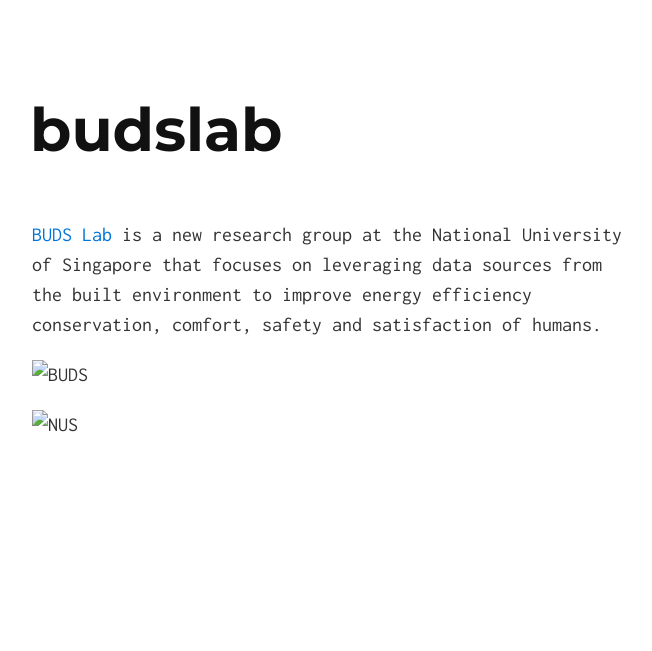
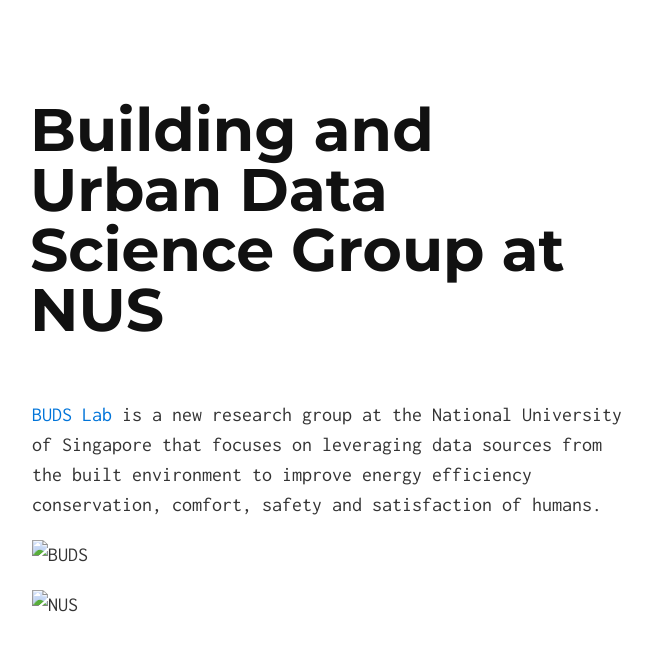
Before and after one commit to buds-lab/buds-lab.github.io, a Jekyll site: the page built from index.md, in a window 1280 px wide. Shown: the top 651 px of the page, without its empty margins (308-960 px from the left). Built offline with Jekyll 4.4.1, drawn with Linux system fonts in a browser that asks for light colours.

Commit message:
Update header

```diff
--- a/_config.yml
+++ b/_config.yml
@@ -1,6 +1,6 @@
 # Site settings
 title: BUDS Lab
-tag_text: budslab
+tag_text: Building and Urban Data Science Group at NUS
 description: BUDS Lab is a new research group at the National University of Singapore that focuses on leveraging data sources from the built environment to improve energy efficiency conservation, comfort, safety and satisfaction of humans.
 
 # Build settings
--- a/_layouts/default.html
+++ b/_layouts/default.html
@@ -5,7 +5,7 @@
   <meta http-equiv="X-UA-Compatible" content="IE=edge">
   <meta name="description" content="{{ site.description }}">
   <meta name="viewport" content="width=device-width, initial-scale=1.0">
-  <!-- <title>{{ site.title }}</title> -->
+  <title>{{ site.title }}</title>
   <link rel="stylesheet" href="css/main.css">
 {% include head.html %}
 </head>
```
